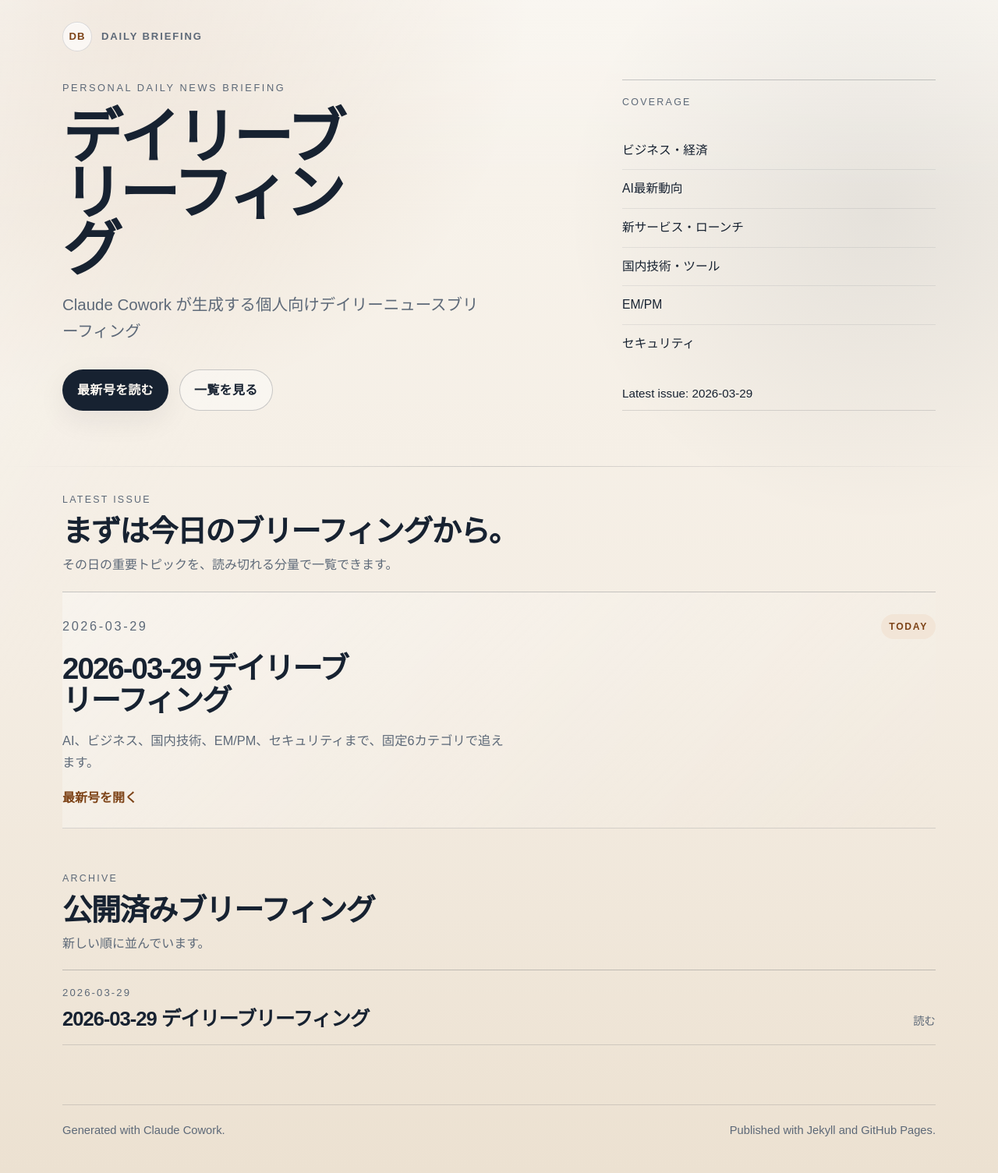
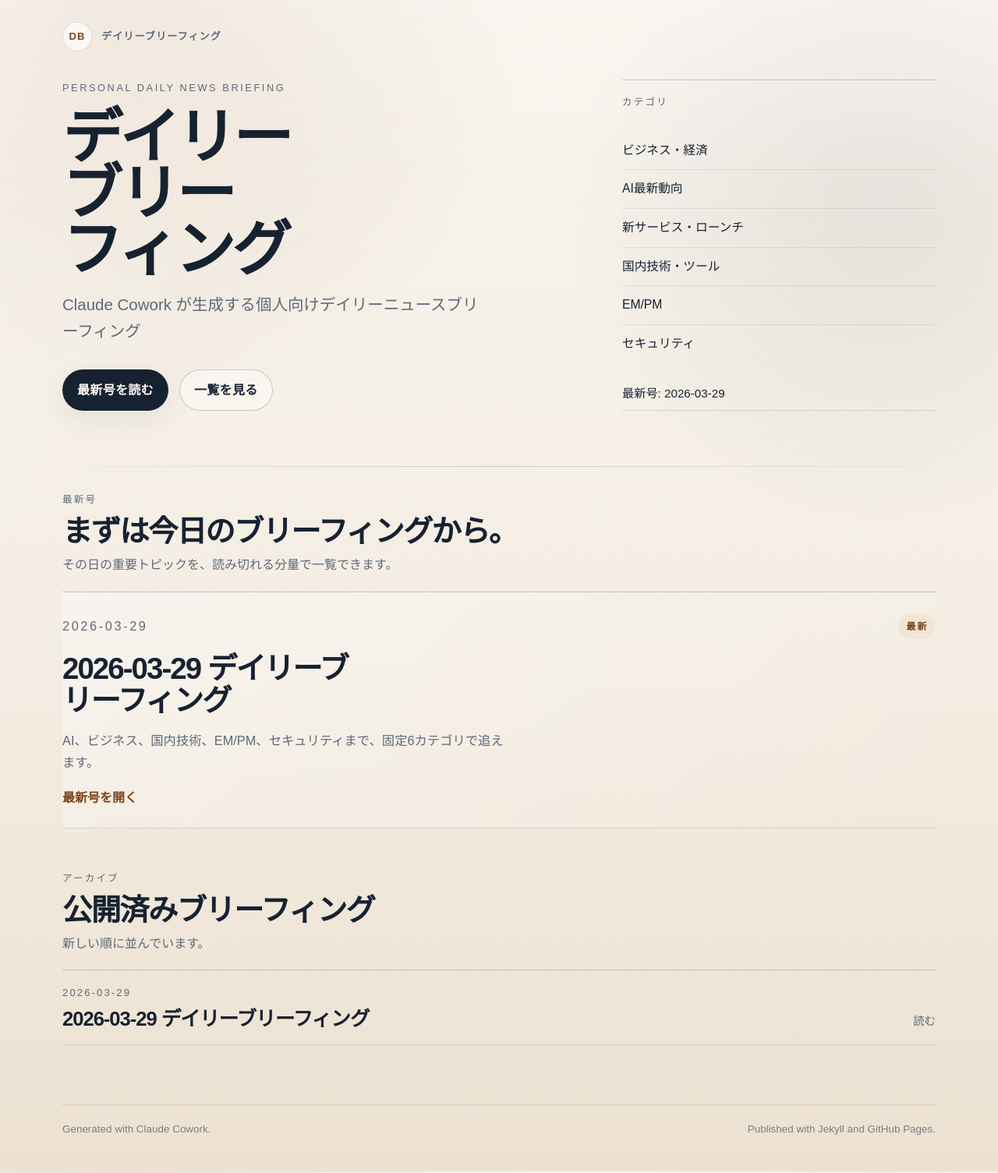
Before and after one commit to 500ban/briefings-daily-news, a Jekyll site: the page built from index.md, in a window 1280 px wide. Shown: the whole page at 78% size. Built offline with Jekyll 4.4.1, drawn with Linux system fonts in a browser that asks for light colours.

Commit message:
デザイン調整2

```diff
--- a/_layouts/default.html
+++ b/_layouts/default.html
@@ -15,10 +15,10 @@
         <div class="site-header-bar">
           <a class="site-brand" href="{{ '/' | relative_url }}">
             <span class="site-brand-mark">DB</span>
-            <span class="site-brand-text">Daily Briefing</span>
+            <span class="site-brand-text">デイリーブリーフィング</span>
           </a>
           {% if page.layout == 'post' %}
-          <a class="site-header-link" href="{{ '/' | relative_url }}">Archive</a>
+          <a class="site-header-link" href="{{ '/' | relative_url }}">一覧へ戻る</a>
           {% endif %}
         </div>
         {% if page.url == '/' %}
@@ -35,7 +35,7 @@
             </div>
           </div>
           <div class="site-hero-rail">
-            <p class="hero-rail-label">Coverage</p>
+            <p class="hero-rail-label">カテゴリ</p>
             <ul class="hero-topics">
               <li>ビジネス・経済</li>
               <li>AI最新動向</li>
@@ -45,9 +45,9 @@
               <li>セキュリティ</li>
             </ul>
             {% if latest_post %}
-            <p class="hero-issue-date">Latest issue: {{ latest_post.date | date: "%Y-%m-%d" }}</p>
+            <p class="hero-issue-date">最新号: {{ latest_post.date | date: "%Y-%m-%d" }}</p>
             {% else %}
-            <p class="hero-issue-date">Preparing the first issue.</p>
+            <p class="hero-issue-date">初回公開を準備中です。</p>
             {% endif %}
           </div>
         </div>
--- a/_layouts/post.html
+++ b/_layouts/post.html
@@ -5,7 +5,7 @@ layout: default
 <article class="post">
   <div class="post-frame">
     <header class="post-header">
-      <p class="post-kicker">Daily Issue</p>
+      <p class="post-kicker">デイリー号</p>
       <h1>{{ page.title | remove_first: "📅 " }}</h1>
       <p class="post-date">
         <time datetime="{{ page.date | date_to_xmlschema }}">{{ page.date | date: "%Y-%m-%d" }}</time>
--- a/assets/css/style.css
+++ b/assets/css/style.css
@@ -133,8 +133,7 @@ a:focus-visible {
   color: var(--muted);
   font-size: 0.82rem;
   font-weight: 600;
-  letter-spacing: 0.14em;
-  text-transform: uppercase;
+  letter-spacing: 0.08em;
   white-space: nowrap;
 }
 
@@ -148,9 +147,8 @@ a:focus-visible {
   background: rgba(255, 255, 255, 0.55);
   color: var(--muted);
   font-size: 0.9rem;
-  letter-spacing: 0.08em;
+  letter-spacing: 0.04em;
   text-decoration: none;
-  text-transform: uppercase;
   backdrop-filter: blur(12px);
 }
 
@@ -184,6 +182,8 @@ a:focus-visible {
   font-size: clamp(3rem, 6vw, 6rem);
   line-height: 0.94;
   letter-spacing: -0.05em;
+  text-wrap: balance;
+  line-break: strict;
 }
 
 .site-title a {
@@ -619,7 +619,8 @@ a:focus-visible {
   padding-top: 20px;
   border-top: 1px solid var(--line);
   color: var(--muted);
-  font-size: 0.92rem;
+  font-size: 0.84rem;
+  opacity: 0.82;
 }
 
 .site-footer-inner p {
@@ -661,7 +662,7 @@ a:focus-visible {
 
   .site-brand-text {
     font-size: 0.76rem;
-    letter-spacing: 0.1em;
+    letter-spacing: 0.06em;
   }
 
   .site-header-link {
@@ -670,8 +671,8 @@ a:focus-visible {
   }
 
   .site-title {
-    max-width: 8ch;
-    font-size: clamp(2.35rem, 13vw, 3.4rem);
+    max-width: 10ch;
+    font-size: clamp(2.15rem, 11vw, 3.05rem);
   }
 
   .site-description {
--- a/index.md
+++ b/index.md
@@ -8,14 +8,14 @@ title: デイリーブリーフィング
 {% if latest_post %}
 <section class="home-section">
   <div class="section-heading">
-    <p class="section-kicker">Latest Issue</p>
+    <p class="section-kicker">最新号</p>
     <h2>まずは今日のブリーフィングから。</h2>
     <p>その日の重要トピックを、読み切れる分量で一覧できます。</p>
   </div>
   <a class="feature-brief" href="{{ latest_post.url | relative_url }}">
     <div class="feature-brief-top">
       <p class="feature-date">{{ latest_post.date | date: "%Y-%m-%d" }}</p>
-      <span class="feature-chip">Today</span>
+      <span class="feature-chip">最新</span>
     </div>
     <h3>{{ latest_post.title | remove_first: "📅 " }}</h3>
     <p>AI、ビジネス、国内技術、EM/PM、セキュリティまで、固定6カテゴリで追えます。</p>
@@ -26,7 +26,7 @@ title: デイリーブリーフィング
 
 <section id="archive" class="home-section">
   <div class="section-heading">
-    <p class="section-kicker">Archive</p>
+    <p class="section-kicker">アーカイブ</p>
     <h2>公開済みブリーフィング</h2>
     <p>新しい順に並んでいます。</p>
   </div>
@@ -45,6 +45,6 @@ title: デイリーブリーフィング
     {% endfor %}
   </ol>
   {% else %}
-  <p class="empty-state">まだ公開済みのブリーフィングはありません。最初の issue が公開されると、ここに並びます。</p>
+  <p class="empty-state">まだ公開済みのブリーフィングはありません。最初の公開分がここに並びます。</p>
   {% endif %}
 </section>
```
